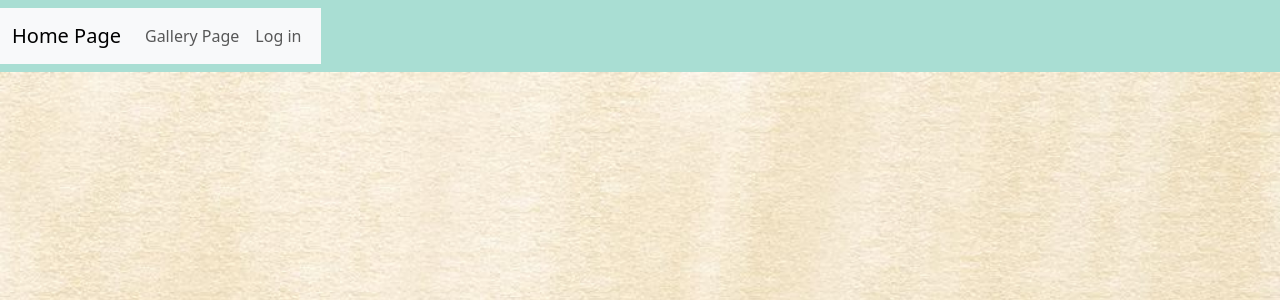
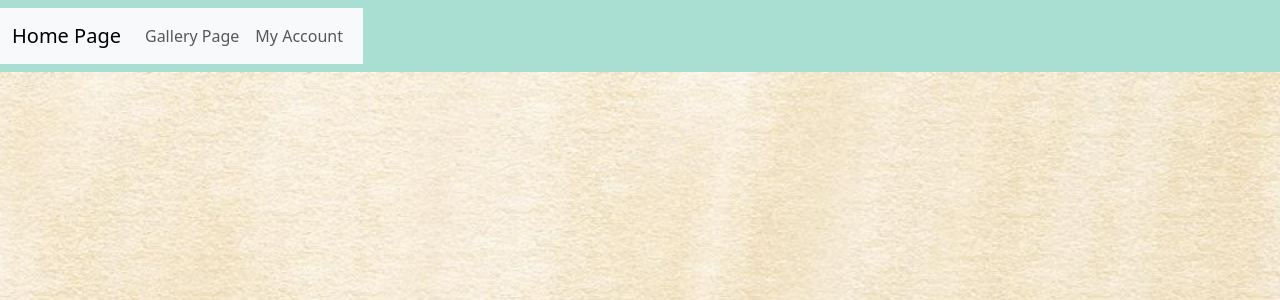
Before and after one commit to Lydiajoy97/Cosy-Craft-Club, a Django app: page / in a window 1280 px wide. Shown: the top 300 px of the page. Run offline with Django 4.2, Linux system fonts and the light colour scheme.

Commit message:
edit log in page

```diff
--- a/artwork/templates/logout.html
+++ b/artwork/templates/logout.html
@@ -9,7 +9,7 @@
 {% block content %}
 <div class="container">
     <div class="row">
-        <div class="col-md-8 mt-3 offset-md-2">
+        <div class="">
             <h3>{% trans "Sign Out" %}</h3>
 
             <p>{% trans 'Are you sure you want to sign out?' %}</p>
--- a/templates/base.html
+++ b/templates/base.html
@@ -38,7 +38,7 @@ integrity="sha384-T3c6CoIi6uLrA9TneNEoa7RxnatzjcDSCmG1MXxSR1GAsXEV/Dwwykc2MPK8M2
                   </li>
                   <li class="nav-item">
                     <a class="nav-link"
-                    href="{% url 'login' %}">Log in</a>
+                    href="{% url 'login' %}">My Account</a>
                   </li>
     </nav>
   </header>
```
